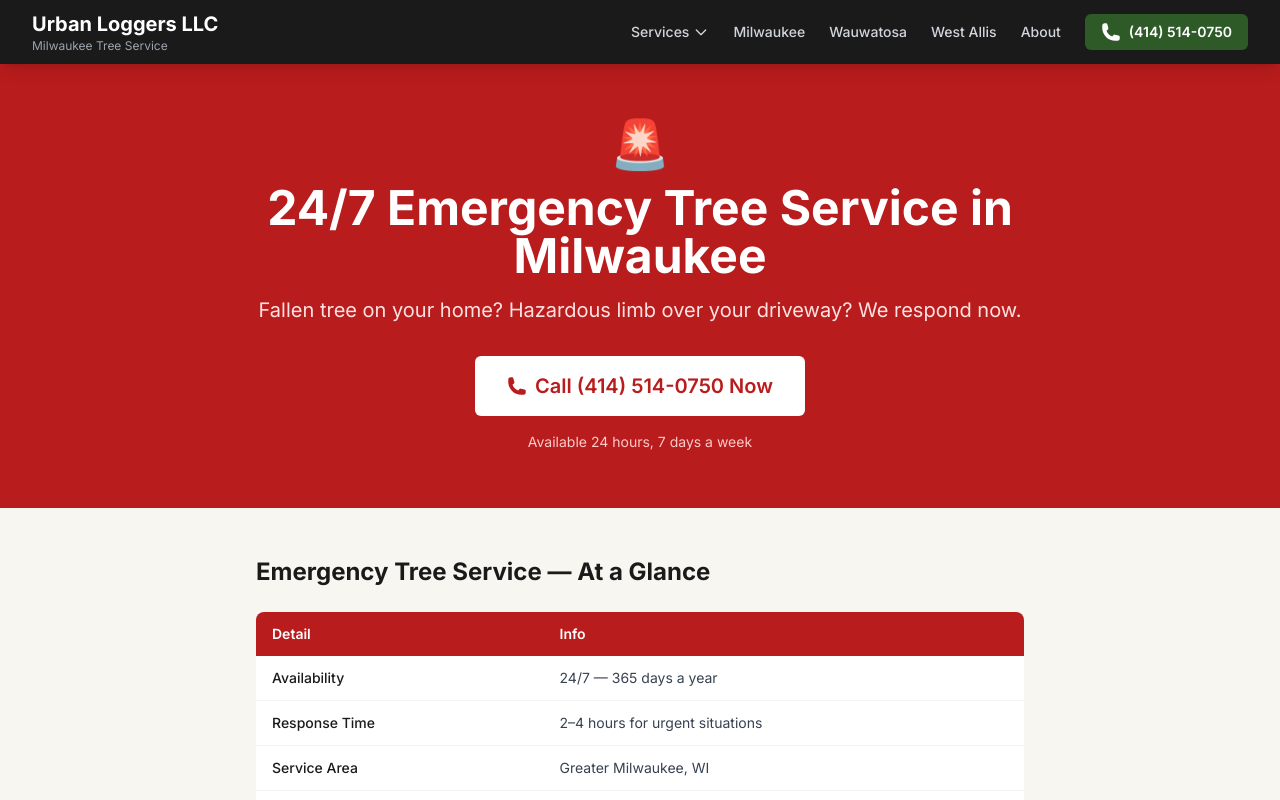
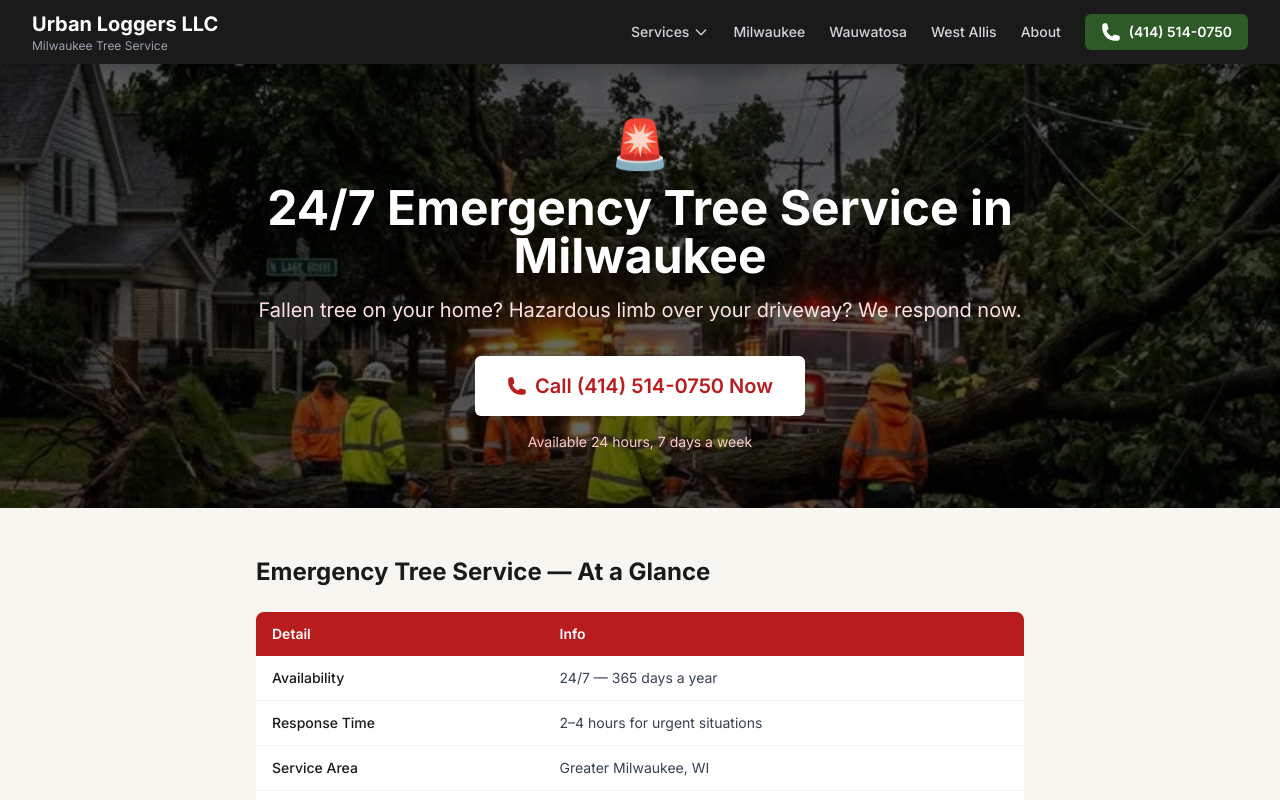
Before and after one commit to joeybeyer/urbanloggers, a Next.js app: page /emergency-tree-service in a window 1280 px wide. Shown: the top 800 px of the page. Built offline with nearby package versions, Linux system fonts and the light colour scheme.

Commit message:
Fix service page hero images — use bg-black/60 overlay, fix emergency page

```diff
--- a/app/emergency-tree-service/page.tsx
+++ b/app/emergency-tree-service/page.tsx
@@ -38,7 +38,9 @@ export default function EmergencyTreeServicePage() {
       />
 
       {/* Emergency hero — phone CTA above fold */}
-      <section className="bg-red-700 text-white py-14 px-4">
+      <section className="relative text-white py-14 px-4 min-h-[400px] flex items-center overflow-hidden">
+        <div className="absolute inset-0 bg-cover bg-center" style={{ backgroundImage: "url('/images/emergency.jpg')" }} />
+        <div className="absolute inset-0 bg-black/60" />
         <div className="relative z-10 max-w-3xl mx-auto text-center">
           <div className="text-5xl mb-4">🚨</div>
           <h1 className="text-4xl sm:text-5xl font-bold mb-4">
--- a/app/stump-grinding/page.tsx
+++ b/app/stump-grinding/page.tsx
@@ -40,7 +40,7 @@ export default function StumpGrindingPage() {
       {/* Hero */}
       <section className="relative text-white py-14 px-4 overflow-hidden">
         <div className="absolute inset-0 bg-cover bg-center" style={{ backgroundImage: "url('/images/stump-grinding.jpg')" }} />
-        <div className="absolute inset-0 bg-charcoal/75" />
+        <div className="absolute inset-0 bg-black/60" />
         <div className="relative z-10 max-w-3xl mx-auto text-center">
           <h1 className="text-4xl sm:text-5xl font-bold mb-4">
             Stump Grinding in Milwaukee, WI
--- a/app/tree-removal/page.tsx
+++ b/app/tree-removal/page.tsx
@@ -40,7 +40,7 @@ export default function TreeRemovalPage() {
       {/* Hero */}
       <section className="relative text-white py-14 px-4 overflow-hidden">
         <div className="absolute inset-0 bg-cover bg-center" style={{ backgroundImage: "url('/images/tree-removal.jpg')" }} />
-        <div className="absolute inset-0 bg-charcoal/75" />
+        <div className="absolute inset-0 bg-black/60" />
         <div className="relative z-10 max-w-3xl mx-auto text-center">
           <h1 className="text-4xl sm:text-5xl font-bold mb-4">
             Tree Removal in Milwaukee, WI
--- a/app/tree-trimming-pruning/page.tsx
+++ b/app/tree-trimming-pruning/page.tsx
@@ -40,7 +40,7 @@ export default function TreeTrimmingPage() {
       {/* Hero */}
       <section className="relative text-white py-14 px-4 overflow-hidden">
         <div className="absolute inset-0 bg-cover bg-center" style={{ backgroundImage: "url('/images/trimming.jpg')" }} />
-        <div className="absolute inset-0 bg-charcoal/75" />
+        <div className="absolute inset-0 bg-black/60" />
         <div className="relative z-10 max-w-3xl mx-auto text-center">
           <h1 className="text-4xl sm:text-5xl font-bold mb-4">
             Tree Trimming &amp; Pruning in Milwaukee
```
